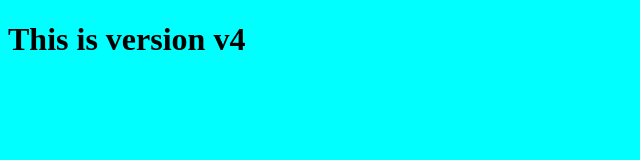
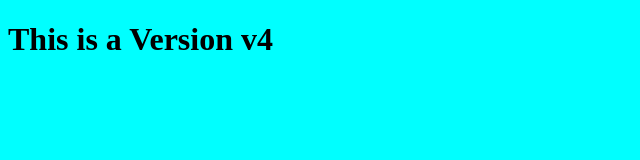
Before and after one commit to devil-alok-62/demo-v2, a plain HTML site: page index.html in a window 1280 px wide. Shown: the whole page, without its empty margins (0-640 px from the left). Drawn offline with Linux system fonts and the light colour scheme.

Commit message:
chenge h1

```diff
--- a/index.html
+++ b/index.html
@@ -7,6 +7,6 @@
     <link rel="stylesheet" href="design.css">
 </head>
 <body>
-    <h1>This is version v4</h1>
+    <h1>This is a Version v4</h1>
 </body>
 </html>
```
